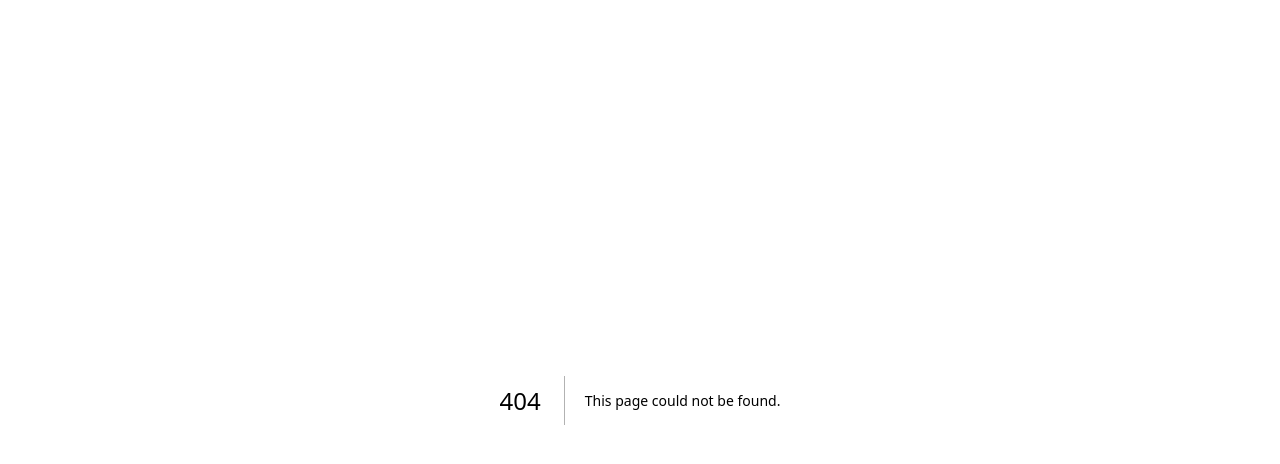
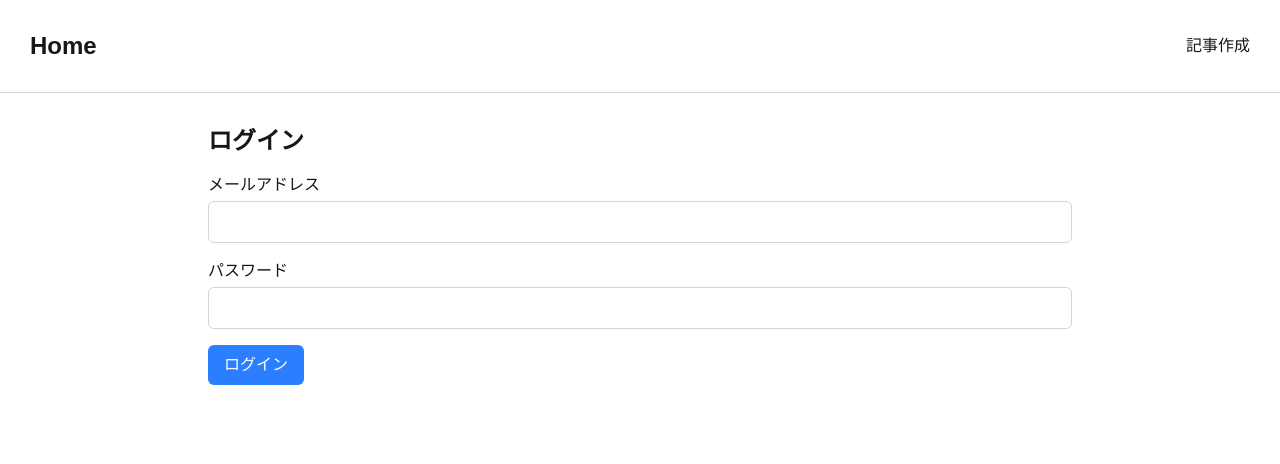
Before and after one commit to la-lala8701/my-blog, a Next.js app: page /login in a window 1280 px wide. Before the commit this address had no page. Shown: the top 464 px of the page. Built offline with nearby package versions, Linux system fonts and the light colour scheme.

Commit message:
✨ ログインページ作成

```diff
--- /dev/null
+++ b/app/login/page.tsx
@@ -0,0 +1,36 @@
+import { Container } from "../components/Container";
+import { Header } from "../components/Header";
+
+export default function LoginPage() {
+
+  return (
+    <div>
+      <Header />
+      <Container>
+        <h1 className="text-2xl font-bold mb-4">ログイン</h1>
+        <form className="space-y-4">
+          <div>
+            <label className="block mb-1">メールアドレス</label>
+            <input
+              type="email"
+              className="border border-gray-300 rounded-md p-2 w-full"
+            />
+          </div>
+          <div>
+            <label className="block mb-1">パスワード</label>
+            <input
+              type="password"
+              className="border border-gray-300 rounded-md p-2 w-full"
+            />
+          </div>
+          <button
+            type="submit"
+            className="bg-blue-500 text-white rounded-md py-2 px-4 hover:bg-blue-600 cursor-pointer"
+          >
+            ログイン
+          </button>
+        </form>
+      </Container>
+    </div>
+  );
+}
```
